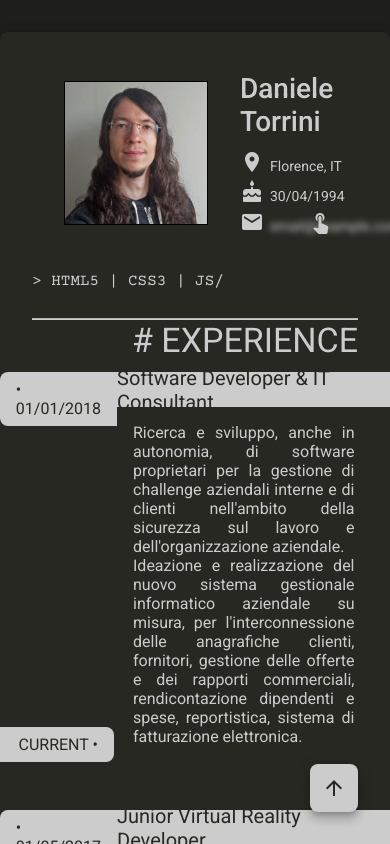
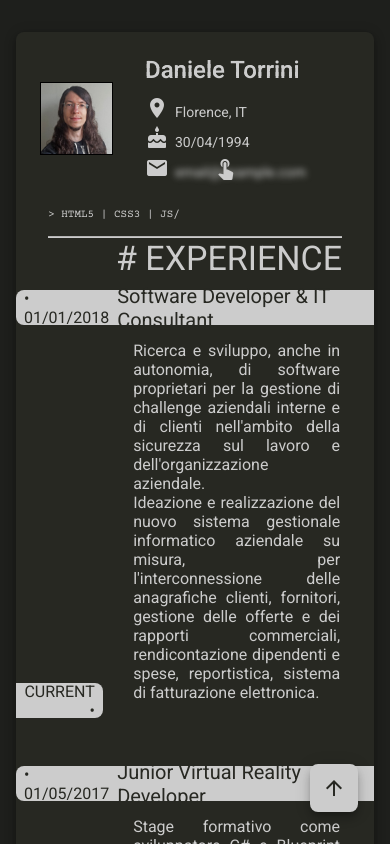
Before and after one commit to DocCobra/dev-cv, an Angular app: page / in a window 390 px wide. Built offline with nearby package versions, Linux system fonts and the light colour scheme.

Commit message:
Added media queries for small screens

```diff
--- a/src/app/page/entry/entry.component.css
+++ b/src/app/page/entry/entry.component.css
@@ -23,10 +23,19 @@
 
 #date-range > span,
 #date-trail > span {
+    display: inline-flex;
+    align-items: center;
+
+    padding: 0 8px;
+}
+
+#date-range > span,
+#date-trail > span,
+#entry-info > span:first-of-type {
+    height: 35px;
+
     color: #272822;
     background-color: #CCCCCC;
-
-    padding: 8px 16px;
 }
 
 #date-range > span:first-of-type {
@@ -34,13 +43,6 @@
 
     border-top-left-radius: 8px;
     border-bottom-left-radius: 8px;
-}
-
-div .spacer {
-    width: 100%;
-    height: auto;
-    min-height: 8px;
-    flex-grow: 1;
 }
 
 #date-range > span:not(:first-of-type) {
@@ -51,6 +53,13 @@ div .spacer {
 
     border-top-right-radius: 8px;
     border-bottom-right-radius: 8px;
+}
+
+div .spacer {
+    width: 100%;
+    height: auto;
+    min-height: 8px;
+    flex-grow: 1;
 }
 
 #entry-info {
@@ -68,11 +77,7 @@ div .spacer {
 }
 
 #entry-info > span:first-of-type {
-    height: 35px;
     font-size: 22px;
-
-    color: #272822;
-    background-color: #CCCCCC;
 }
 
 #entry-info > span:not(:first-of-type) {
--- a/src/app/page/page.component.css
+++ b/src/app/page/page.component.css
@@ -61,3 +61,11 @@ li::before {
 li span {
     font-weight: 700;
 }
+
+/* Queries */
+
+@media screen and (max-width: 515px) {
+    typewriter-text {
+        margin: 14px 0;
+    }
+}
--- a/src/app/page/personal-info/personal-info.component.css
+++ b/src/app/page/personal-info/personal-info.component.css
@@ -6,6 +6,8 @@ img {
     width: 142px;
     height: 142px;
     border: 1px solid black;
+
+    transition: width .2s ease, height .2s ease;
 }
 
 span {
@@ -53,10 +55,6 @@ section > div {
     transition: font-size .1s ease;
 }
 
-.name.smallScreen span {
-    font-size: 28px;
-}
-
 .email {
     position: relative;
 }
@@ -80,6 +78,33 @@ section > div {
     top: 0;
     left: 50%;
     transform: translateX(-50%);
+}
+
+/* Queries */
+
+@media screen and (max-width: 630px) {
+    .name span {
+        font-size: 28px;
+    }
+}
+
+@media screen and (max-width: 515px) {
+    :host {
+        padding: 1rem 1rem 0 1rem;
+    }
+
+    img {
+        width: 71px;
+        height: 71px;
+    }
+
+    section {
+        padding: 0 0.5rem;
+    }
+
+    .name span {
+        font-size: 24px;
+    }
 }
 
 /* ############# */
--- a/src/app/page/personal-info/personal-info.component.html
+++ b/src/app/page/personal-info/personal-info.component.html
@@ -1,7 +1,7 @@
 <section>
   <img src="./assets/pic.jpg" />
   <div>
-    <div class="name glitch-effect" style="--stacks: 3;" [ngClass]="{ 'smallScreen': smallScreen }">
+    <div class="name glitch-effect" style="--stacks: 3;">
       <span style="--index: 0;">{{ nameText }}</span>
       <span style="--index: 1;">{{ nameText }}</span>
       <span style="--index: 2;">{{ nameText }}</span>
--- a/src/app/page/personal-info/personal-info.component.ts
+++ b/src/app/page/personal-info/personal-info.component.ts
@@ -13,16 +13,9 @@ export class PersonalInfoComponent implements OnInit {
   hideEmail: boolean = true;
   email: string = 'email@example.com';
 
-  smallScreen: boolean = false;
-
-  constructor(private breakpointObserver: BreakpointObserver) { }
+  constructor() { }
 
   ngOnInit(): void {
-    this.breakpointObserver.observe([
-      '(max-width: 630px)'
-    ]).subscribe(state => {
-      this.smallScreen = state.matches ? true : false;
-    });
   }
 
   fix(s: string): string {
--- a/src/app/typewriter/text/text.component.css
+++ b/src/app/typewriter/text/text.component.css
@@ -4,3 +4,15 @@ span {
     font-family: 'Courier Prime', monospace;
     font-size: 16px;
 }
+
+@media screen and (max-width: 515px) {
+    span {
+        font-size: 14px;
+    }
+}
+
+@media screen and (max-width: 400px) {
+    span {
+        font-size: 11px;
+    }
+}
```
